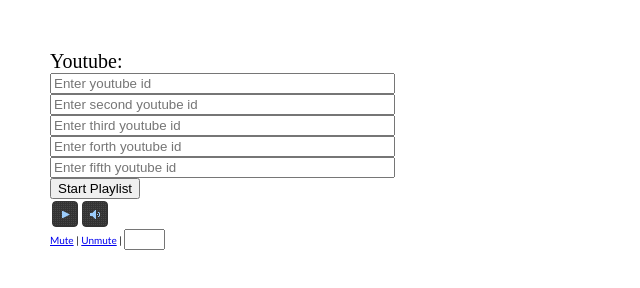
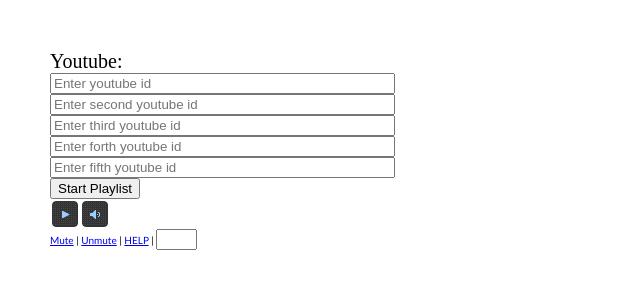
Before and after one commit to isabeltiongsk/youtubeAudioPlaylist.mz-extension, a browser extension: page index.html in a window 1280 px wide. Shown: the full height of the page, 0-640 px from the left. Drawn offline with Linux system fonts and the light colour scheme.

Commit message:
Update index.html

```diff
--- a/index.html
+++ b/index.html
@@ -148,7 +148,8 @@
     <li class="ui-state-default ui-corner-all"><span id="player_mute_button" class="ui-icon ui-icon-volume-on"></span></li>
   </ul>
 
-  <a href="javascript:void(0);" onclick="player.mute();">Mute</a> | <a href="javascript:void(0);" onclick="player.unMute();">Unmute</a> | <input id="volume" type="text" size="2" onload="player.setVolume(document.getElementById('volume').value)" onchange="player.setVolume(document.getElementById('volume').value)">
+    <a href="javascript:void(0);" onclick="player.mute();">Mute</a> | <a href="javascript:void(0);" onclick="player.unMute();">Unmute</a> | <a href="https://github.com/isabeltiongsk/youtubeAudioPlaylist.mz-extension/blob/master/README.md" >HELP</a> |
+  <input id="volume" type="text" size="2" onload="player.setVolume(document.getElementById('volume').value)" onchange="player.setVolume(document.getElementById('volume').value)">
 
 
 
```
